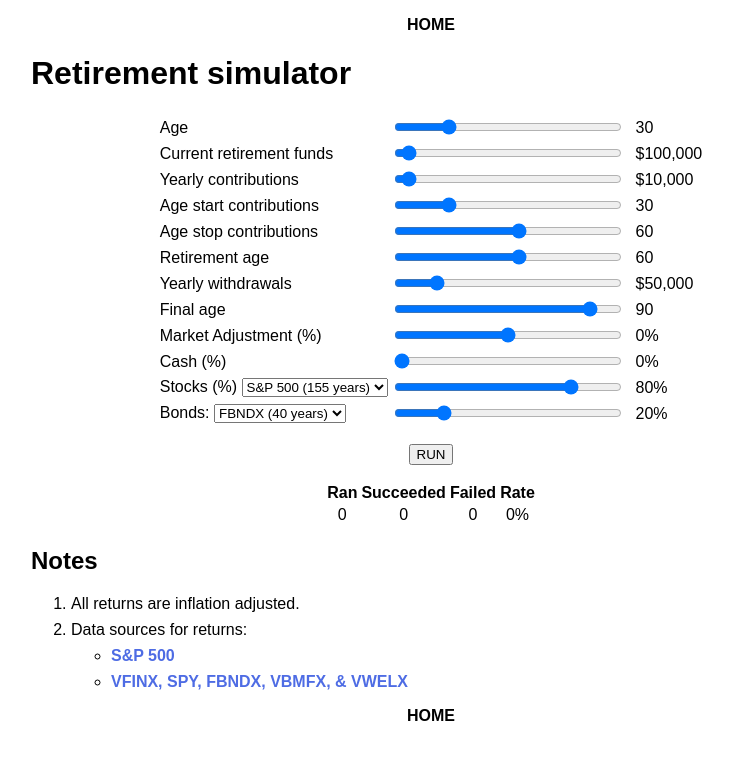
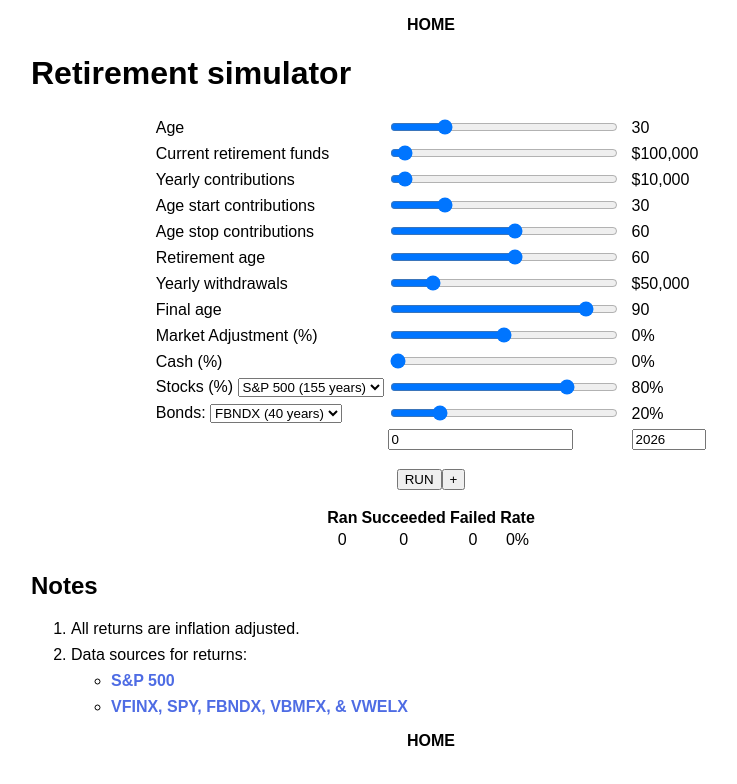
Before and after one commit to aarosmit/aarosmit.github.io, a SvelteKit app: page /retire in a window 1280 px wide. Shown: the top 784 px of the page, without its empty margins (209-946 px from the left). Built offline with nearby package versions, Linux system fonts and the light colour scheme.

Commit message:
trying to add large transfers to Retire

```diff
--- a/src/app.html
+++ b/src/app.html
@@ -22,6 +22,8 @@ body {
 	flex-wrap: wrap;
 	max-width: 50rem;
 	margin: 0rem auto;
+	padding-left: 0.5em;
+	padding-right: 0.5em;
 	/* overflow: hidden; */
 }
 
@@ -44,5 +46,22 @@ select, option {
 	font-family: sans-serif;
 }
 
+h1:hover::before {
+	content: 'h1 ';
+	font-size: 0.6em;
+	opacity: 0.5;
+}
+
+h2:hover::before {
+	content: 'h2 ';
+	font-size: 0.6em;
+	opacity: 0.5;
+}
+
+h3:hover::before {
+	content: 'h3 ';
+	font-size: 0.6em;
+	opacity: 0.5;
+}
 
 </style>
--- a/src/routes/retire/+page.svelte
+++ b/src/routes/retire/+page.svelte
@@ -15,6 +15,8 @@ import { Chart } from '@highcharts/svelte';
 
 // ExportingModule(Highcharts);
 
+let yearCurrent = new Date().getFullYear()
+console.log(yearCurrent);
 let ageCurrent = null;
 let currentRetireNum = 0
 let contributions = 0
@@ -27,6 +29,10 @@ let marketAdjustment = null
 let stockPercentage = null
 let bondPercentage = null
 let cashPercentage = null
+
+
+
+
 
 onMount(() => {
     ageCurrent = 1 * page.url.searchParams.get('ageCurrent') || 30;
@@ -58,12 +64,13 @@ let VFINX = [-0.3708,-0.2398,-0.2321,-0.1606,-0.1337,-0.1204,-0.0836,-0.0633,-0.
 $: stock = SandP;
 $: bond = FBNDX;
 
-$: console.log(stock, bond)
+// $: console.log(stock, bond)
 
 $: yearlyValue = [currentRetireNum]
 
 let fireSim = [{
     age: ageCurrent,
+    year: yearCurrent,
     contribution: 0,
     withdrawal: 0,
     portfolioValue: currentRetireNum,
@@ -71,6 +78,22 @@ let fireSim = [{
     bondYear: 0,
     totalReturn: 0
 }]
+
+$: largeTransfers = [{
+    type: "",
+    year: 2026,
+    amount: 0
+}]
+
+function addTransfer () {
+    largeTransfers.push({
+        type: "",
+        year: 2026,
+        amount: 0
+    })
+}
+
+$: console.log(largeTransfers)
 
 let i = 0;
 let j = 0;
@@ -103,6 +126,7 @@ if (!stock || !bond || stockPercentage + bondPercentage + cashPercentage != 100)
         i = 0
         fireSim = [{
             age: ageCurrent,
+            year: yearCurrent,
             contribution: 0,
             withdrawal: 0,
             portfolioValue: currentRetireNum,
@@ -132,6 +156,7 @@ if (!stock || !bond || stockPercentage + bondPercentage + cashPercentage != 100)
             // console.log(stock.length)
             fireSim.push({
                 age: i + ageCurrent,
+                year: i + yearCurrent,
                 contribution: contribution,
                 withdrawal: withdrawal,
                 portfolioValue: Math.round(portfolioGrowth + contribution - withdrawal),
@@ -276,9 +301,18 @@ $: chartOptions = {
                 <td style="width:15em;"><input style="width:95%;" type="range" min="0" max="100" step="5" name="bondPercentage" required bind:value={bondPercentage}></td>
                 <td>{bondPercentage}%</td>
             </tr>
+            {#each largeTransfers as transfer}
+            <tr>
+                <td>{transfer.type}</td>
+                <td><input type="number" bind:value={transfer.amount}></td>
+                <td><input style="width:5em;" type="number" bind:value={transfer.year}></td>
+            </tr>
+            {/each}
         </tbody>
     </table>
-    <p style="text-align:center;"><button type="submit" on:click={runSims}>RUN</button></p>
+
+
+    <p style="text-align:center;"><button type="submit" on:click={runSims}>RUN</button><button on:click={() => addTransfer}>+</button></p>
 </form>
 
 
```
Also changed, not shown: src/routes/milkydates/+page.svelte (+4 -4 lines), 1 other file (tests, documents, lock files or other folders).
